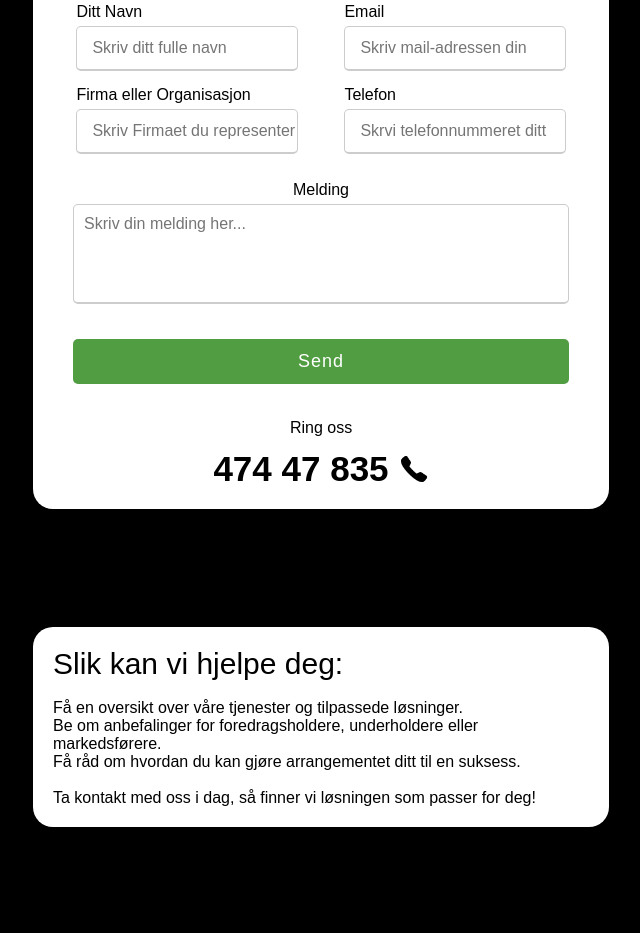
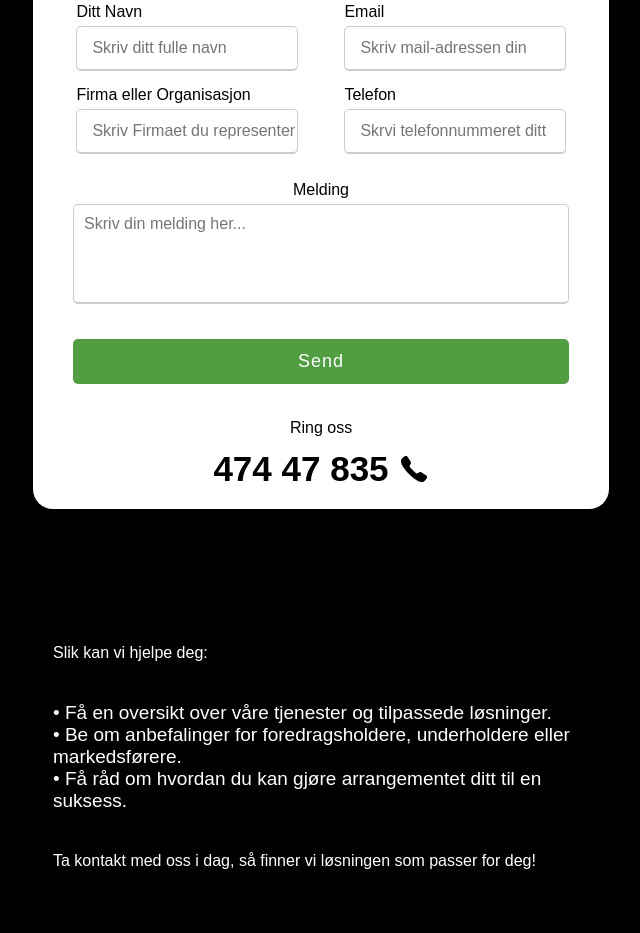
Before and after one commit to Tabbedi/NextVoice, a plain HTML site: page HTML/KontaktOss.html in a window 1280 px wide. Shown: the part 793-1726 px from the top of the page, without its empty margins (319-959 px from the left). Drawn offline with Linux system fonts and the light colour scheme.

Commit message:
Add files via upload

```diff
--- a/CSS/KontaktOssCSS.css
+++ b/CSS/KontaktOssCSS.css
@@ -220,7 +220,6 @@ body {
 
   .container-3{
     width: 45vw;
-    background: rgb(255, 255, 255);
     border-radius: 20px;
     padding: 20px;
     box-shadow: 0 20px 50px rgba(0, 0, 0, 0.7);
@@ -231,6 +230,8 @@ body {
     flex-direction: column;
     background-size: cover; /* Scales the image to fit */
     background-position: center; /* Centers the image */
+    margin-top: 100px;
+    color: white;
   }
 
 
@@ -257,11 +258,17 @@ h2 {
   color: white;
 }
 
-.hjelpedegtekst {
-    font-size: 30px;
+.stortekst1 {
+    font-size: 25       px;
     font-family: Arial, Helvetica, sans-serif;
+    margin-bottom: 40px;
 }
 
+.mellomtekst1 {
+    font-size: 19px;
+    font-family: Arial, Helvetica, sans-serif;
+    margin-bottom: 40px;
+}
 
 
 
--- a/CSS/NextvoicesCSS.css
+++ b/CSS/NextvoicesCSS.css
@@ -189,7 +189,7 @@ body {
 .container{
   width: 95vw;
   max-width: 2000px;
-  background: rgb(170, 169, 169);
+  background: rgb(130, 130, 130);
   border-radius: 20px;
   padding: 20px;
   box-shadow: 0 4px 8px rgba(0, 0, 0, 0.1);
--- a/CSS/TjenesterCSS.css
+++ b/CSS/TjenesterCSS.css
@@ -171,3 +171,9 @@ body {
     background-color: rgb(53, 111, 40);
     transition-duration: 0.2s;
   }
+
+
+  .tekst{
+    color: white;
+    font-size: 30px;
+  }
--- a/CSS/indexCSS.css
+++ b/CSS/indexCSS.css
@@ -298,7 +298,7 @@ hr.sitat {
 
 /*-------------------BOOk NÅ knapp----------------------*/
 
-.book b {
+.book a {
   margin-top: 40px;
   display: inline-block;
   padding: 20px 40px;
@@ -313,7 +313,7 @@ hr.sitat {
   transition: background-color 0.3s ease, transform 0.2s ease;
 }
 
-.book b:hover {
+.book a:hover {
   background-color: #218838; /* Darker green on hover */
   transform: scale(1.05); /* Slightly larger */
 }
--- a/HTML/KontaktOss.html
+++ b/HTML/KontaktOss.html
@@ -104,11 +104,14 @@
     </div>
 
 <div class="outer-container">
-    <div class="container-3"><div class="hjelpedegtekst">Slik kan vi hjelpe deg:</div>  <br>
-        Få en oversikt over våre tjenester og tilpassede løsninger. <br>
-        Be om anbefalinger for foredragsholdere, underholdere eller markedsførere. <br>
-        Få råd om hvordan du kan gjøre arrangementet ditt til en suksess. <br><br>
-         Ta kontakt med oss i dag, så finner vi løsningen som passer for deg!</div>
+    <div class="container-3"><div class="stortekst1">Slik kan vi hjelpe deg:</div>
+       <div class="mellomtekst1"> • Få en oversikt over våre tjenester og tilpassede løsninger. <br>
+        • Be om anbefalinger for foredragsholdere, underholdere eller markedsførere. <br>
+        • Få råd om hvordan du kan gjøre arrangementet ditt til en suksess.
+         </div>
+
+         <div class="stortekst1">Ta kontakt med oss i dag, så finner vi løsningen som passer for deg!</div>
+    </div>
 </div>
 
 
```
Also changed, not shown: HTML/Nextvoices.html (+1 -0 lines), HTML/OmOss.html (+1 -1 lines), HTML/Tjenester.html (+1 -1 lines), index.html (+1 -1 lines).
